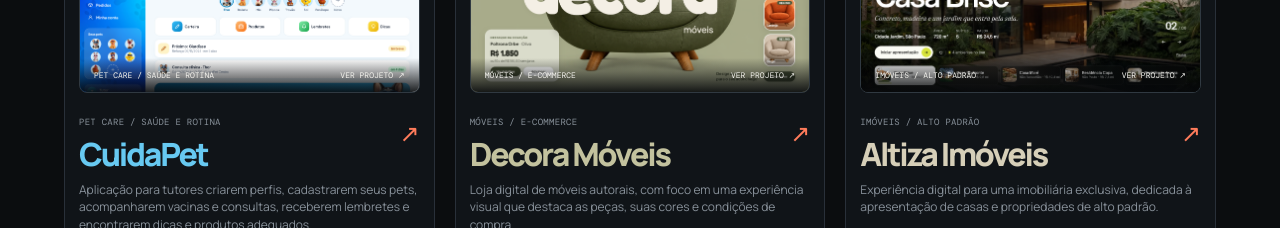
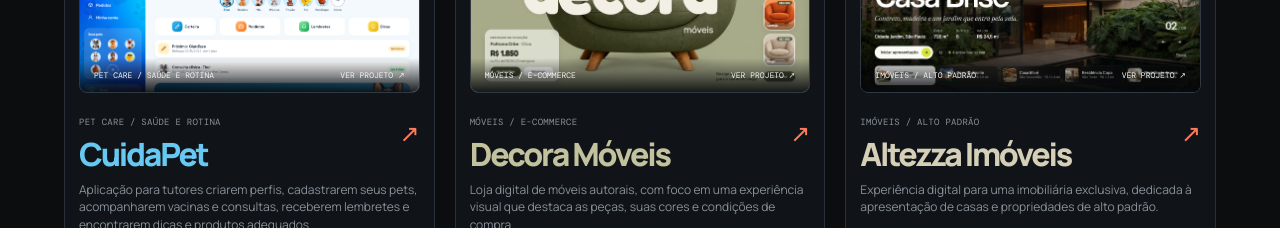
Before and after one commit to BrenoSilveiraLeal/Portfolio, a Next.js app: page / in a window 1280 px wide. Shown: the part 2200-2428 px from the top of the page. Built offline with nearby package versions, Linux system fonts and the light colour scheme.

Commit message:
Fix typo in project name for Altezza Imóveis

```diff
--- a/data/projects.ts
+++ b/data/projects.ts
@@ -50,7 +50,7 @@ export const projects: Project[] = [
     liveUrl: 'https://decoramoveis.vercel.app/', previewUrl: 'https://decoramoveis.vercel.app/', visual: 'decora', cover: '/images/projects/decora-moveis.png',
   },
   {
-    id: '06', slug: 'altezza', name: 'Altiza Imóveis', category: 'Imóveis / alto padrão',
+    id: '06', slug: 'altezza', name: 'Altezza Imóveis', category: 'Imóveis / alto padrão',
     description: 'Experiência digital para uma imobiliária exclusiva, dedicada à apresentação de casas e propriedades de alto padrão.',
     detail: 'Uma vitrine imobiliária editorial que apresenta imóveis premium por meio de imagens amplas, informações essenciais e recursos para agendar uma visita.',
     role: 'Conceito, direção visual, UX/UI e desenvolvimento', stack: ['Real estate', 'UX/UI', 'Front-end'],
```
